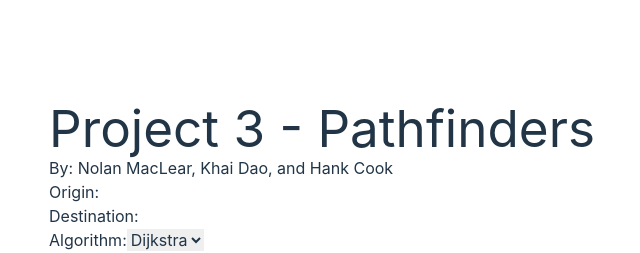
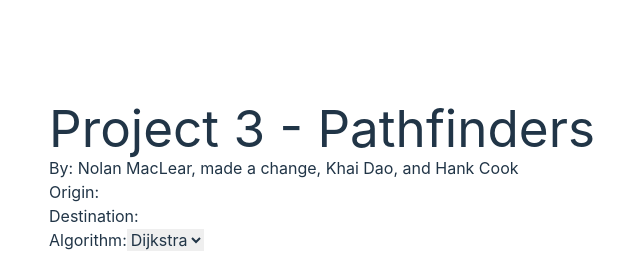
Before and after one commit to nmacl/Pathfinders, a React (Vite) app: page / in a window 1280 px wide. Shown: the top 253 px of the page, without its empty margins (318-958 px from the left). Built offline with nearby package versions, Linux system fonts and the light colour scheme.

Commit message:
made a change next to my name

```diff
--- a/src/App.jsx
+++ b/src/App.jsx
@@ -13,7 +13,7 @@ function App() {
           <div className="space-y-8">
             <div className="flex flex-col">
               <h1 className="text-2xl text-red-500">Project 3 - Pathfinders</h1>
-              <p className="text-gray-300 mb-8">By: <span className="font-bold">Nolan MacLear, Khai Dao, and Hank Cook</span></p>
+              <p className="text-gray-300 mb-8">By: <span className="font-bold">Nolan MacLear, made a change, Khai Dao, and Hank Cook</span></p>
               <label htmlFor="origin" className="font-bold">
                 Origin:
               </label>
```
